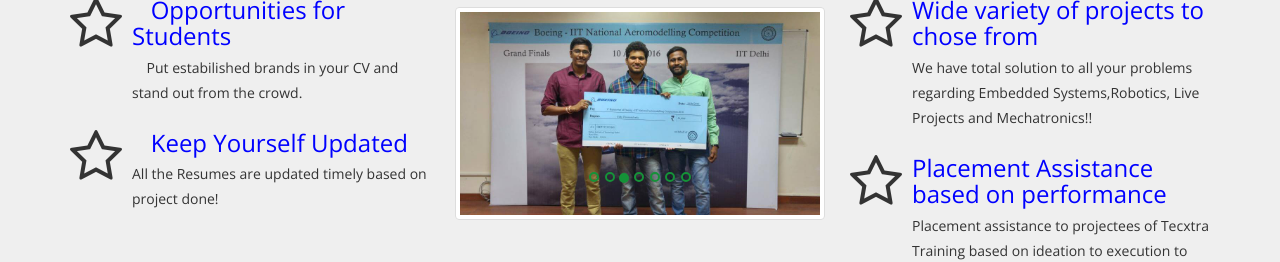
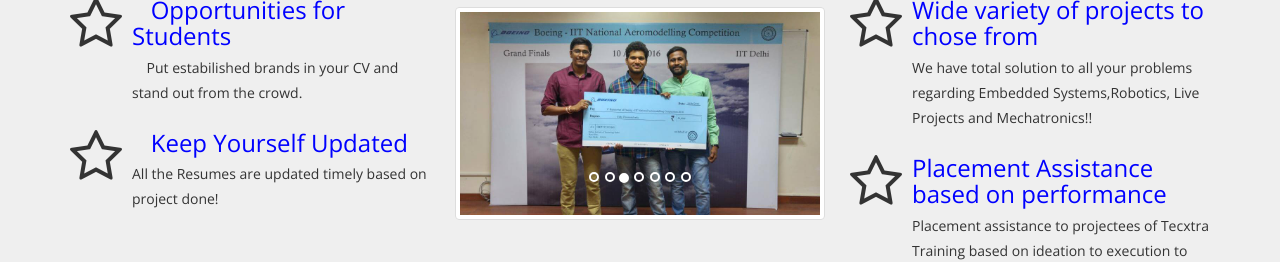
Before and after one commit to RainbowDimensions/operationrahat, a plain HTML site: page main/index_main.html in a window 1280 px wide. Shown: the part 1512-1774 px from the top of the page. Drawn offline with nearby package versions, Linux system fonts and the light colour scheme; a script that the page names is missing.

Commit message:
Testimonials Remove Green Dots -> White Dots

```diff
--- a/main/assets/css/style.css
+++ b/main/assets/css/style.css
@@ -263,15 +263,15 @@ background-repeat: repeat-x;
 background-image: linear-gradient(to right,rgba(0, 0, 0, .0001) 0%, rgba(0, 0, 0, 0) 100%)!important;
 }
 .carousel-indicators li {
-    border:2px solid #159238;
+    border:2px solid #fff;
     width:10px;
     height:10px;
 }
 .carousel-indicators .active {
-    border:2px solid #159238;
+    border:2px solid #fff;
     width:10px;
     height:10px;
-    background:#159238;
+    background:#fff;
 }
 
 /*=====================================
```
